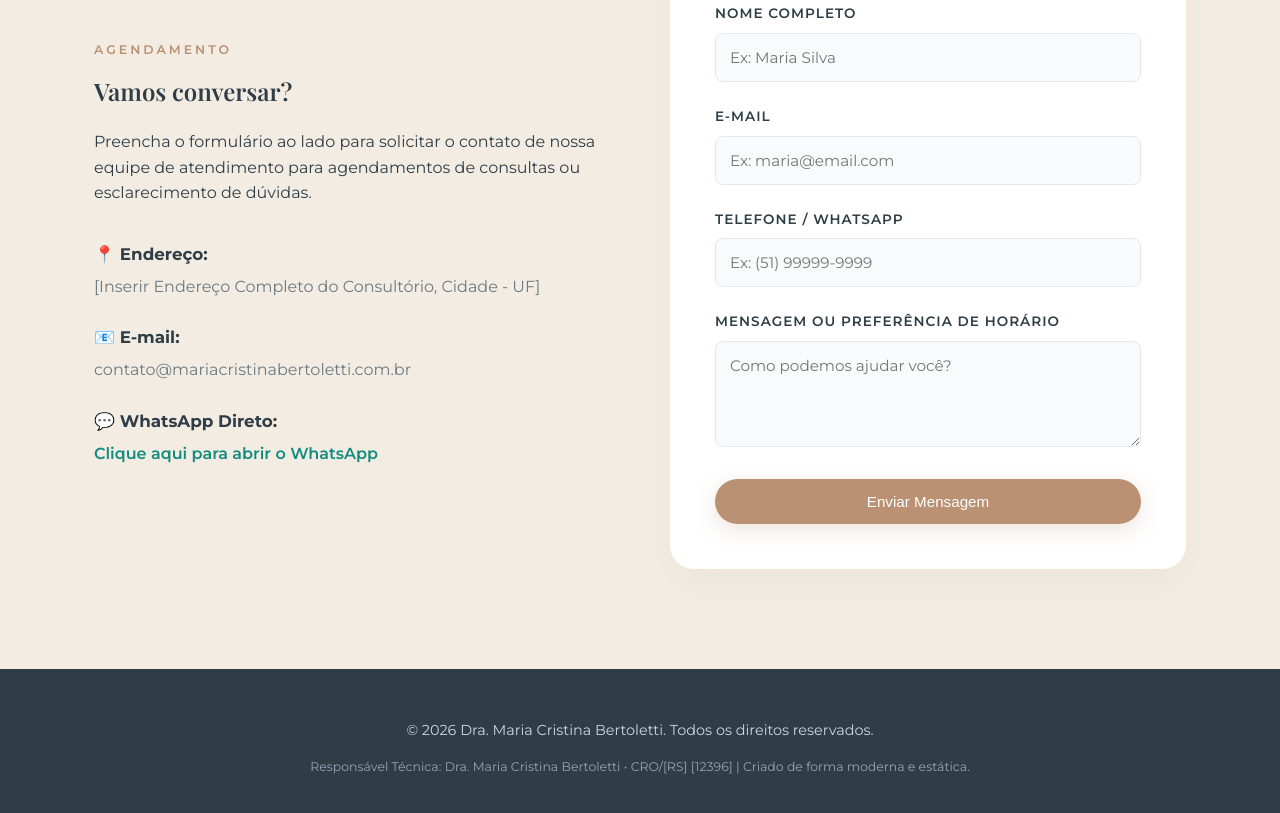
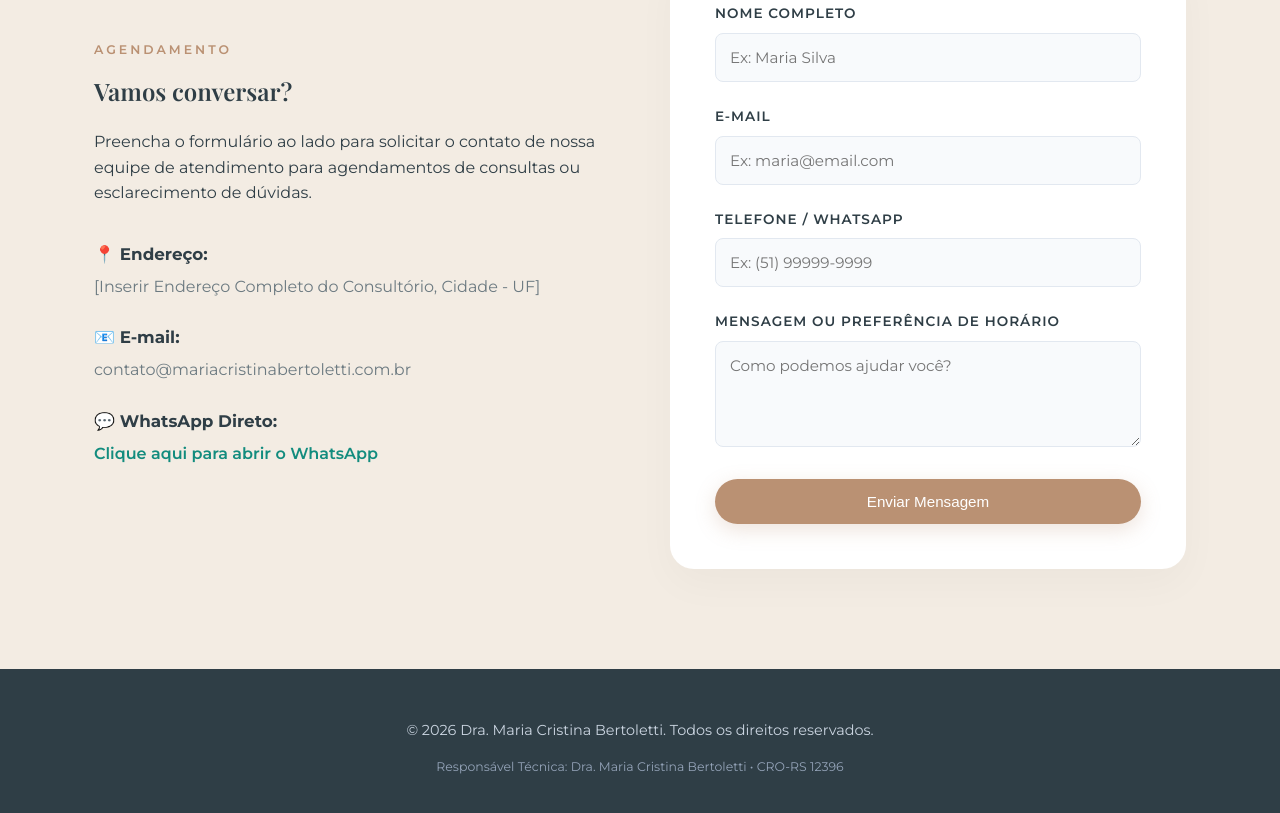
Before and after one commit to EduardoPez/dentistamariacristina, a plain HTML site: page index.html in a window 1280 px wide. Shown: the part 3431-4244 px from the top of the page. Drawn offline with nearby package versions, Linux system fonts and the light colour scheme; a web font is replaced by a local one.

Commit message:
Update index.html

```diff
--- a/index.html
+++ b/index.html
@@ -193,7 +193,7 @@
     <footer class="main-footer">
         <div class="container text-center">
             <p>&copy; 2026 Dra. Maria Cristina Bertoletti. Todos os direitos reservados.</p>
-            <p class="footer-subtext">Responsável Técnica: Dra. Maria Cristina Bertoletti • CRO/[RS] [12396] | Criado de forma moderna e estática.</p>
+            <p class="footer-subtext">Responsável Técnica: Dra. Maria Cristina Bertoletti • CRO-RS 12396 </p>
         </div>
     </footer>
 
```
